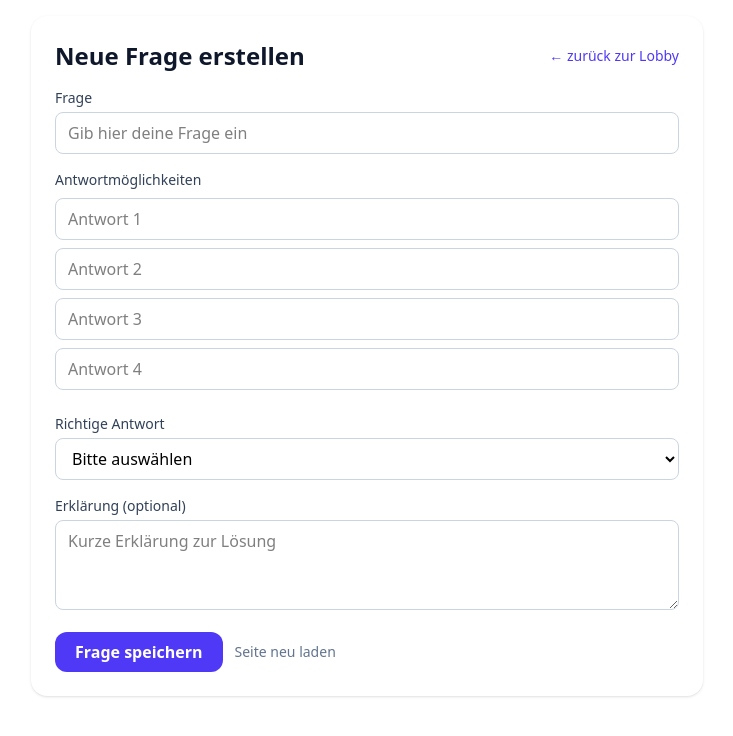
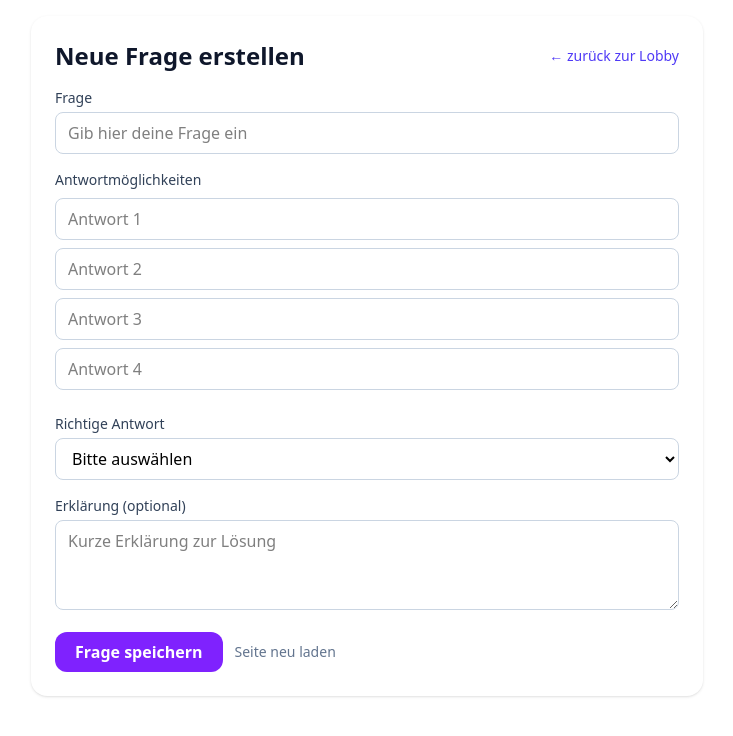
Before and after one commit to Philzyyyy/Projekt-Software-Engineering, a React (Vite) app: page /add-question in a window 1280 px wide. Shown: the top 736 px of the page, without its empty margins (273-1006 px from the left). Built offline with nearby package versions, Linux system fonts and the light colour scheme.

Commit message:
ui: anpassung der addquestion.jsx ui

```diff
--- a/src/pages/AddQuestion.jsx
+++ b/src/pages/AddQuestion.jsx
@@ -152,7 +152,7 @@ export default function AddQuestion() {
               className={`rounded-xl px-5 py-2 text-white font-semibold transition ${
                 loading
                   ? "bg-slate-400 cursor-not-allowed"
-                  : "bg-indigo-600 hover:bg-indigo-700"
+                  : "bg-violet-600 hover:bg-violet-700"
               }`}
             >
               {loading ? "Speichern…" : "Frage speichern"}
```
